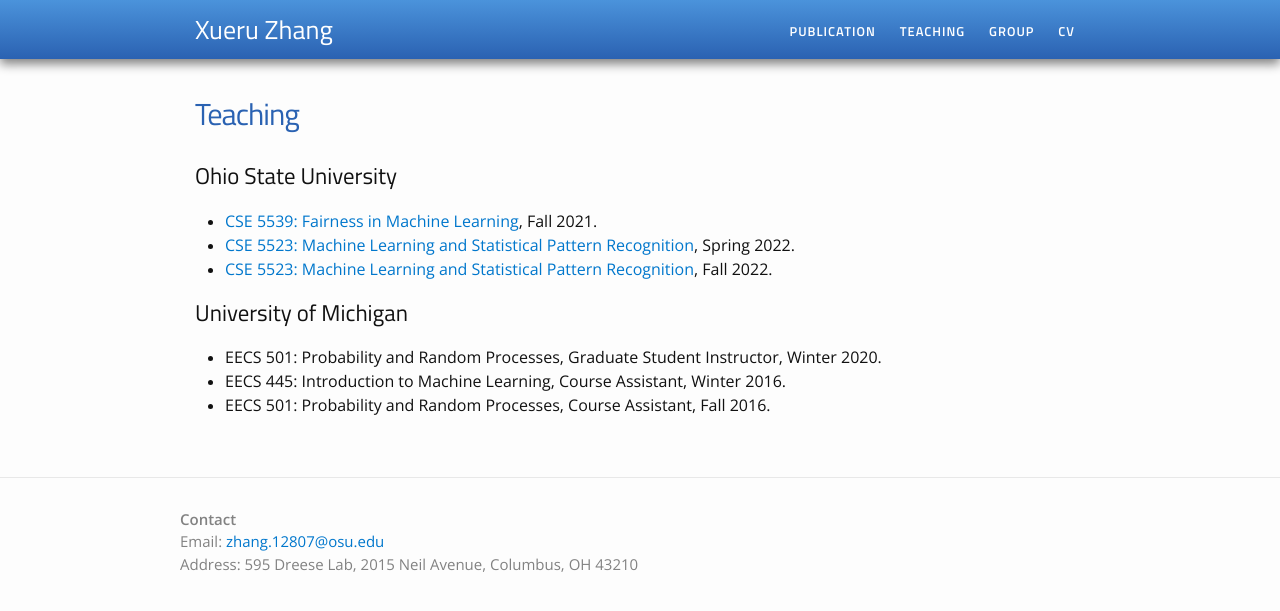
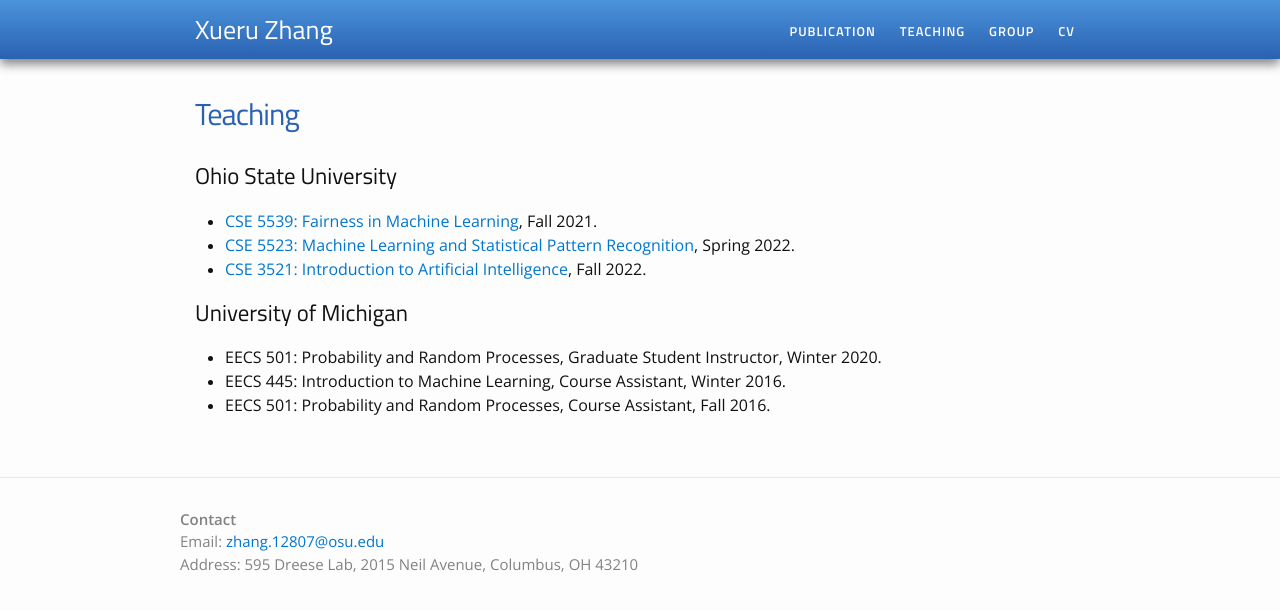
Before and after one commit to xueruzhang/xueruzhang.github.io, a Jekyll site: the page built from teaching.md, in a window 1280 px wide. Shown: the top 611 px of the page. Built offline with Jekyll 4.4.1, drawn with Linux system fonts in a browser that asks for light colours.

Commit message:
update in july

```diff
--- a/teaching.md
+++ b/teaching.md
@@ -11,7 +11,7 @@
     <ul>
         <li><font size="3"> <a href = "https://sites.google.com/view/osu-cse5539-fml">CSE 5539: Fairness in Machine Learning</a>, Fall 2021.</font></li>
  <li><font size="3"> <a href = "https://sites.google.com/view/osu-cse5523-spring22/home">CSE 5523: Machine Learning and Statistical Pattern Recognition</a>, Spring 2022.</font></li>
- <li><font size="3"> <a href = "https://sites.google.com/view/osu-cse5523-spring22/home">CSE 5523: Machine Learning and Statistical Pattern Recognition</a>, Fall 2022.</font></li>
+ <li><font size="3"> <a href = " ">CSE 3521: Introduction to Artificial Intelligence</a>, Fall 2022.</font></li>
         </ul>
     <h2>University of Michigan</h2>
     <ul>
```
Also changed, not shown: 1 other file.
